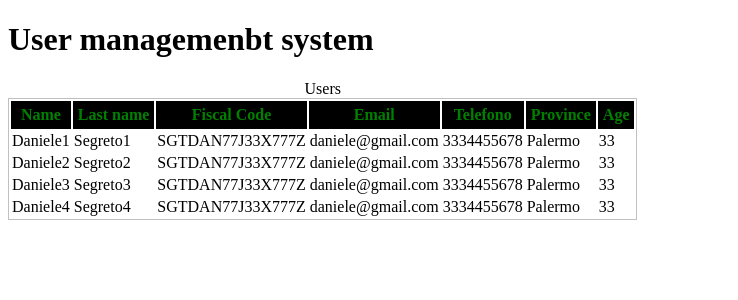
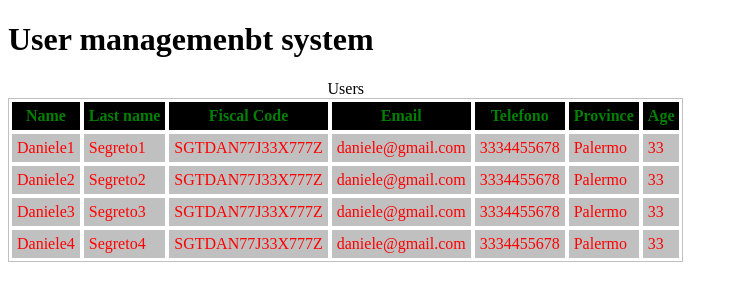
Before and after one commit to daniele-segreto/my-ums, an Angular app: page / in a window 1280 px wide. Shown: the top 300 px of the page, without its empty margins (0-738 px from the left). Built offline with nearby package versions, Linux system fonts and the light colour scheme.

Commit message:
Direttiva *ngFor e terare un array di oggetti (+ css)

```diff
--- a/src/app/users/users.component.css
+++ b/src/app/users/users.component.css
@@ -7,3 +7,13 @@ th {
   background-color:  black;
   padding: 5px;
 }
+
+th, td {
+  padding: 5px;
+  border: 1px solid #fff;
+}
+
+td {
+  background: silver;
+  color: red;
+}
```
